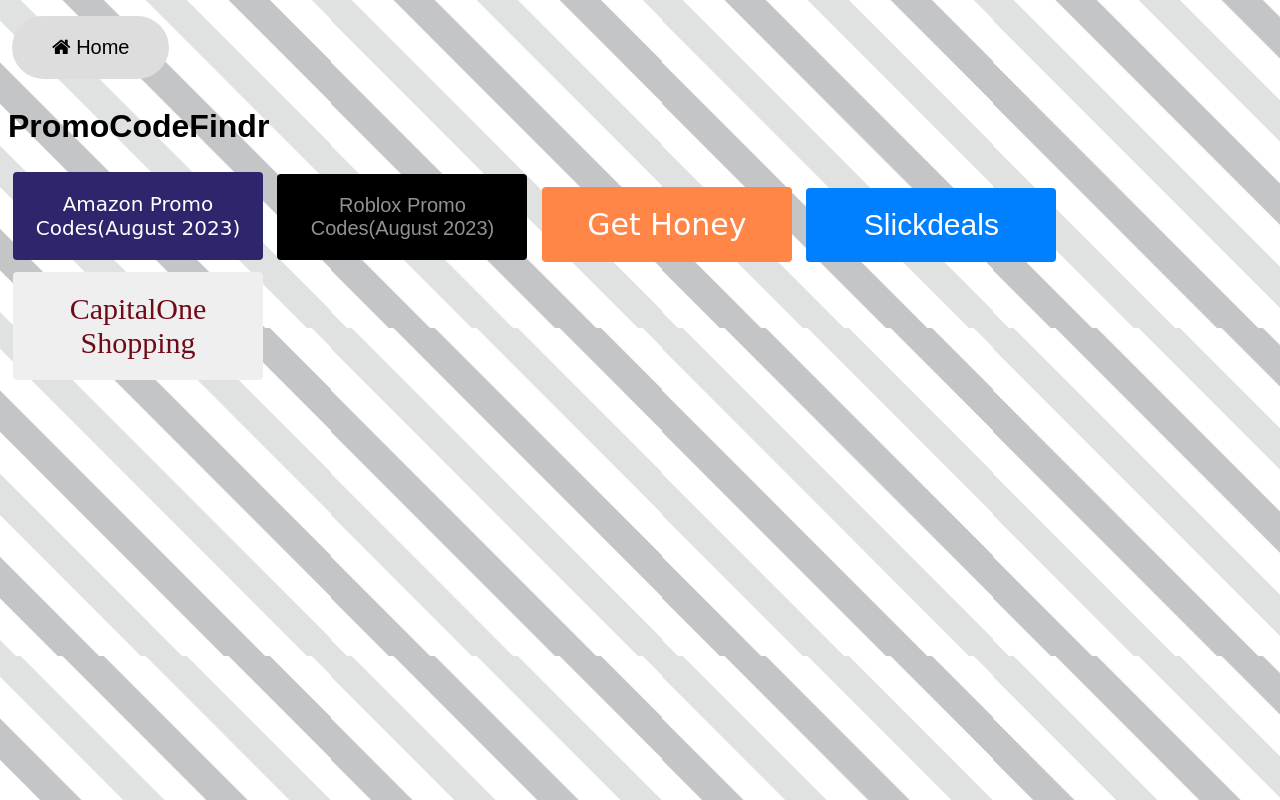
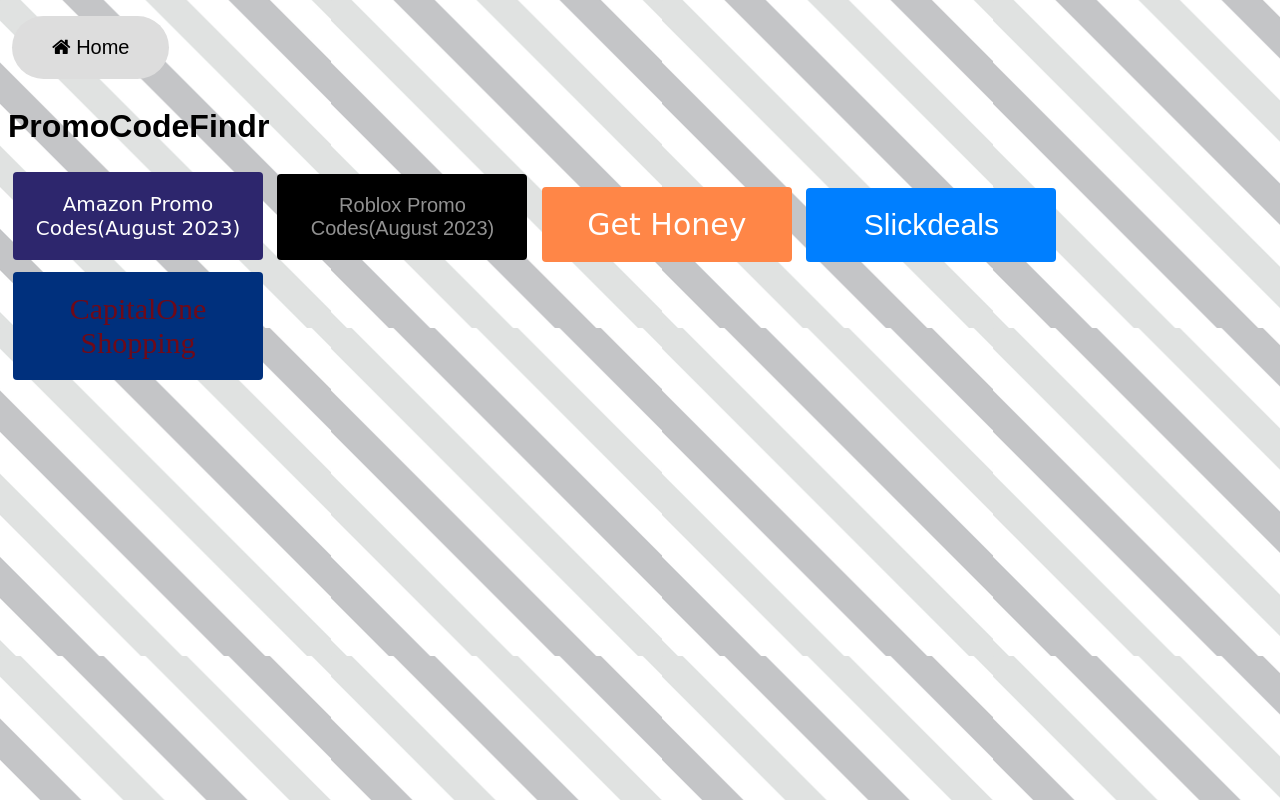
Before and after one commit to x-I8V/promocodefindr, a plain HTML site: page index.html in a window 1280 px wide. Drawn offline with Linux system fonts and the light colour scheme.

Commit message:
Style.Css fix

```diff
--- a/style.css
+++ b/style.css
@@ -200,7 +200,7 @@
 
   .btnCapital {
     border-radius: 4px;
-    background-color: ##00307d;
+    background-color: #00307d;
     border: none;
     color: #700a18;
     text-align: center;
```
